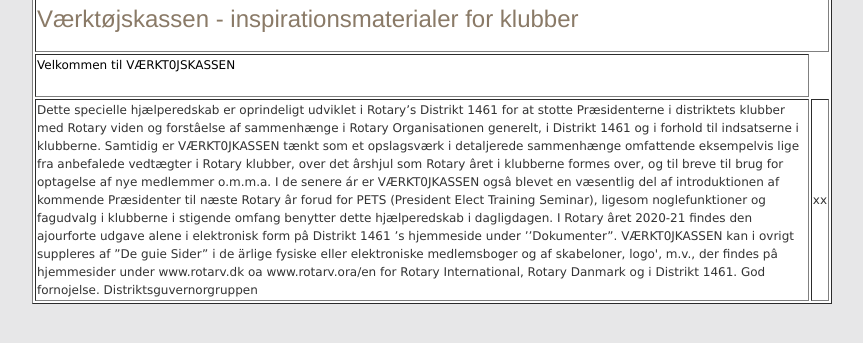
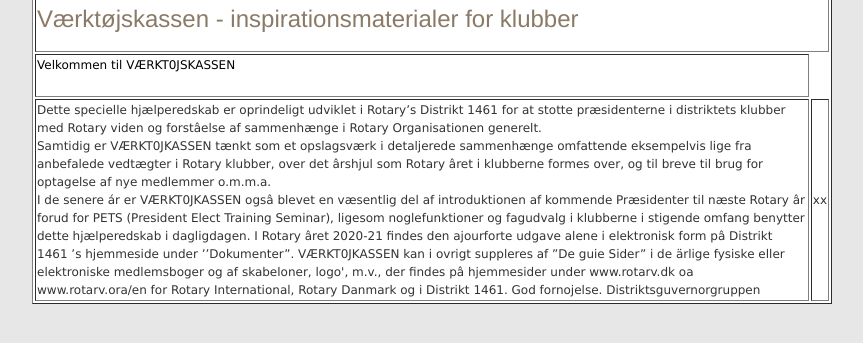
Before and after one commit to RotaryDK/dgs, a plain HTML site: page index.html in a window 1280 px wide. Shown: the part 127-470 px from the top of the page, without its empty margins (208-1071 px from the left). Drawn offline with Linux system fonts and the light colour scheme.

Commit message:
Ændring til værktøjskasse fra DGS

```diff
--- a/index.html
+++ b/index.html
@@ -15,8 +15,8 @@
         </tr>
     <tr>
         <td><h3>Velkommen til VÆRKT0JSKASSEN</h3></td></tr>
-        <tr><td>Dette specielle hjælperedskab er oprindeligt udviklet i Rotary’s Distrikt 1461 for at stotte Præsidenterne i distriktets klubber med Rotary viden og forstâelse af sammenhænge i Rotary Organisationen generelt, i Distrikt 1461 og i forhold til indsatserne i klubberne.
-            Samtidig er VÆRKT0JKASSEN tænkt som et opslagsværk i detaljerede sammenhænge omfattende eksempelvis lige fra anbefalede vedtægter i Rotary klubber, over det ârshjul som Rotary âret i klubberne formes over, og til breve til brug for optagelse af nye medlemmer o.m.m.a.
+        <tr><td>Dette specielle hjælperedskab er oprindeligt udviklet i Rotary’s Distrikt 1461 for at stotte præsidenterne i distriktets klubber med Rotary viden og forstâelse af sammenhænge i Rotary Organisationen generelt.<br>
+            Samtidig er VÆRKT0JKASSEN tænkt som et opslagsværk i detaljerede sammenhænge omfattende eksempelvis lige fra anbefalede vedtægter i Rotary klubber, over det ârshjul som Rotary âret i klubberne formes over, og til breve til brug for optagelse af nye medlemmer o.m.m.a.<br>
             I de senere ár er VÆRKT0JKASSEN ogsâ blevet en væsentlig del af introduktionen af kommende Præsidenter til næste Rotary âr forud for PETS (President Elect Training Seminar), ligesom noglefunktioner og fagudvalg i klubberne i stigende omfang benytter dette hjælperedskab i dagligdagen.
             I Rotary âret 2020-21 findes den ajourforte udgave alene i elektronisk form pâ Distrikt 1461 ’s hjemmeside under ’’Dokumenter”.
             VÆRKT0JKASSEN kan i ovrigt suppleres af ”De guie Sider” i de ärlige fysiske eller elektroniske medlemsboger og af skabeloner, logo', m.v., der findes pâ hjemmesider under www.rotarv.dk oa www.rotarv.ora/en for Rotary International, Rotary Danmark og i Distrikt 1461.
```
